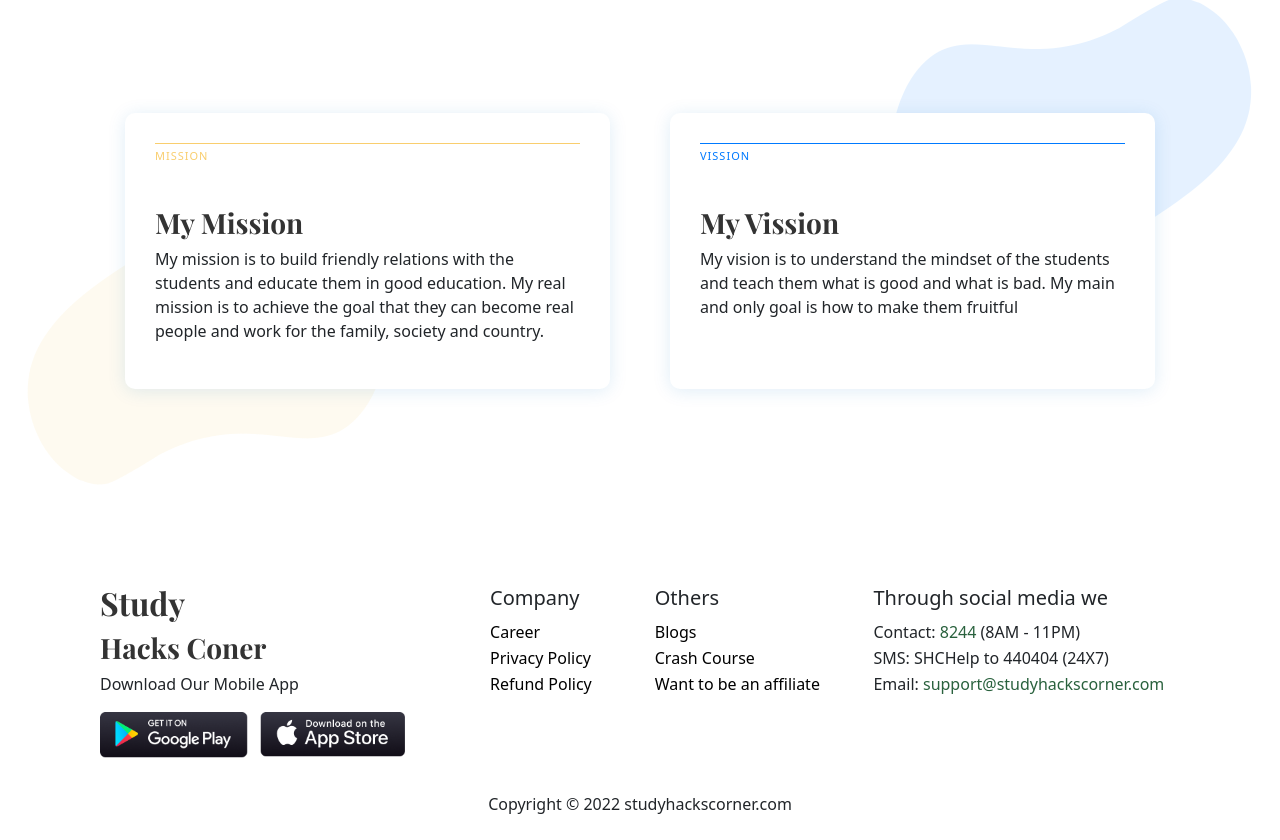
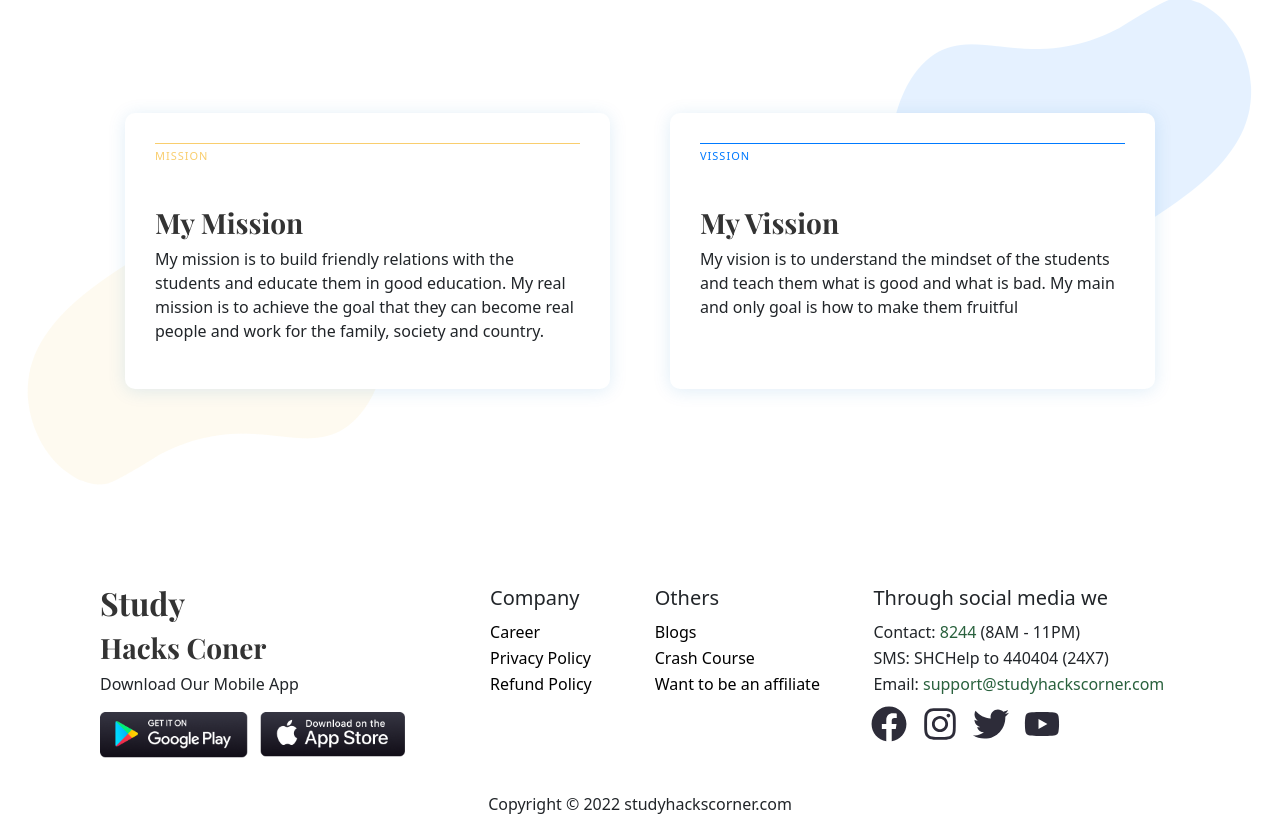
Before and after one commit to MagicManik/study-hacks-corner, a React (Create React App) app: page / in a window 1280 px wide. Shown: the part 2694-3534 px from the top of the page. Built offline with nearby package versions, Linux system fonts and the light colour scheme; no server answers.

Commit message:
social icon added

```diff
--- a/package.json
+++ b/package.json
@@ -15,6 +15,7 @@
     "react-bootstrap": "^2.2.3",
     "react-dom": "^18.0.0",
     "react-firebase-hooks": "^5.0.3",
+    "react-icons": "^4.4.0",
     "react-router-dom": "^6.3.0",
     "react-scripts": "5.0.1",
     "react-toastify": "^8.2.0",
--- a/src/Pages/Shared/Footer/Footer.css
+++ b/src/Pages/Shared/Footer/Footer.css
@@ -38,6 +38,23 @@
     padding-right: 20px;
 }
 
+.social-icon-container {
+    margin-top: 10px;
+    display: flex;
+    gap: 15px;
+}
+
+.social-icon {
+    color: #2d2c39;
+    font-size: 36px;
+}
+
+.social-icon:hover {
+    color: #29613d;
+}
+
+
+
 @media screen and (max-width: 576px) {
     .footer-section {
         display: grid;
--- a/src/Pages/Shared/Footer/Footer.js
+++ b/src/Pages/Shared/Footer/Footer.js
@@ -1,7 +1,7 @@
 import React from 'react';
 import playStore from '../../../images/playstore.png';
 import appStore from '../../../images/appstore.png';
-// import { faCoffee } from '@fortawesome/free-solid-svg-icons'
+import { FaFacebook, FaInstagram, FaTwitter, FaYoutube } from 'react-icons/fa';
 import './Footer.css';
 
 const Footer = () => {
@@ -13,10 +13,10 @@ const Footer = () => {
                     <h3 className='title-logo'>Hacks Coner</h3>
                     <p>Download Our Mobile App</p>
                     <div className='d-flex'>
-                        <a href="/">
+                        <a href="https://www.linkedin.com/in/manikislammahi/">
                             <img className='app-logo' src={playStore} alt="" />
                         </a>
-                        <a href="/">
+                        <a href="https://www.linkedin.com/in/manikislammahi/">
                             <img className='app-logo ps-2' src={appStore} alt="" />
                         </a>
                     </div>
@@ -25,17 +25,17 @@ const Footer = () => {
                 <div className='company-others'>
                     <div>
                         <h5 className='footer-text pb-2'>Company</h5>
-                        <p className='footer-text'><a href="/">Career</a></p>
-                        <p className='footer-text'><a href="/">Privacy Policy</a></p>
-                        <p className='footer-text'><a href="/">Refund Policy</a></p>
+                        <p className='footer-text'><a href="https://www.linkedin.com/in/manikislammahi/">Career</a></p>
+                        <p className='footer-text'><a href="https://www.linkedin.com/in/manikislammahi/">Privacy Policy</a></p>
+                        <p className='footer-text'><a href="https://www.linkedin.com/in/manikislammahi/">Refund Policy</a></p>
 
                     </div>
 
                     <div className='footer-others'>
                         <h5 className='footer-text pb-2'>Others</h5>
-                        <p className='footer-text'><a href="/">Blogs</a></p>
-                        <p className='footer-text'><a href="/">Crash Course</a></p>
-                        <p className='footer-text'><a href="/">Want to be an affiliate</a></p>
+                        <p className='footer-text'><a href="https://www.linkedin.com/in/manikislammahi/">Blogs</a></p>
+                        <p className='footer-text'><a href="https://www.linkedin.com/in/manikislammahi/">Crash Course</a></p>
+                        <p className='footer-text'><a href="https://www.linkedin.com/in/manikislammahi/">Want to be an affiliate</a></p>
                     </div>
                 </div>
 
@@ -45,10 +45,12 @@ const Footer = () => {
                     <p className='footer-text'>SMS: SHCHelp to 440404 (24X7)</p>
                     <p className='footer-text'>Email: <span className='footer-span'>support@studyhackscorner.com</span></p>
 
-
-
-
-
+                    <div className='social-icon-container'>
+                        <a href="https://www.linkedin.com/in/manikislammahi/"><FaFacebook className='social-icon' /></a>
+                        <a href="https://www.linkedin.com/in/manikislammahi/"><FaInstagram className='social-icon'></FaInstagram></a>
+                        <a href="https://www.linkedin.com/in/manikislammahi/"><FaTwitter className='social-icon'></FaTwitter></a>
+                        <a href="https://www.linkedin.com/in/manikislammahi/"><FaYoutube className='social-icon'></FaYoutube></a>
+                    </div>
 
                 </div>
 
```
Also changed, not shown: 1 other file (tests, documents, lock files or other folders).
